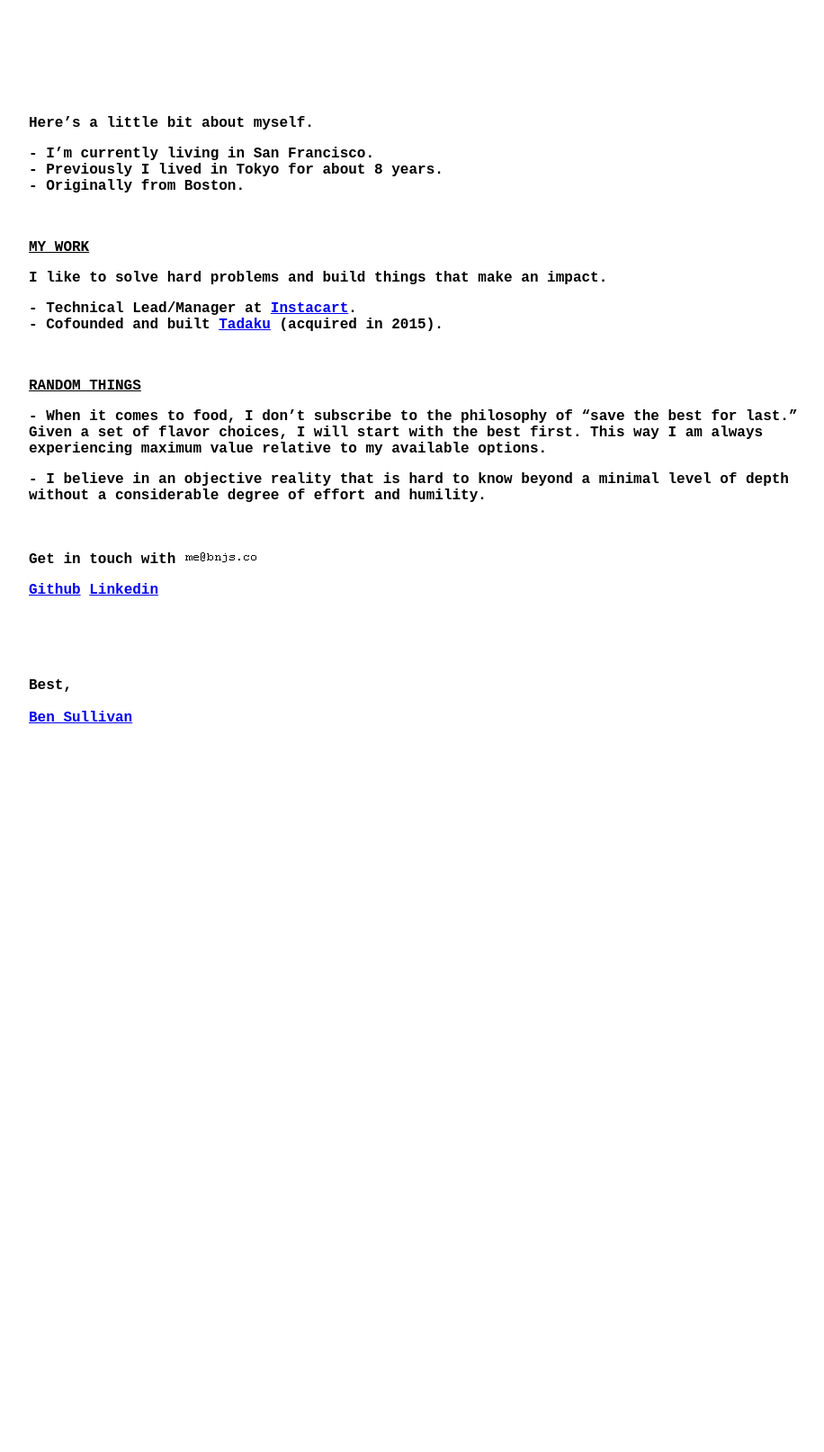
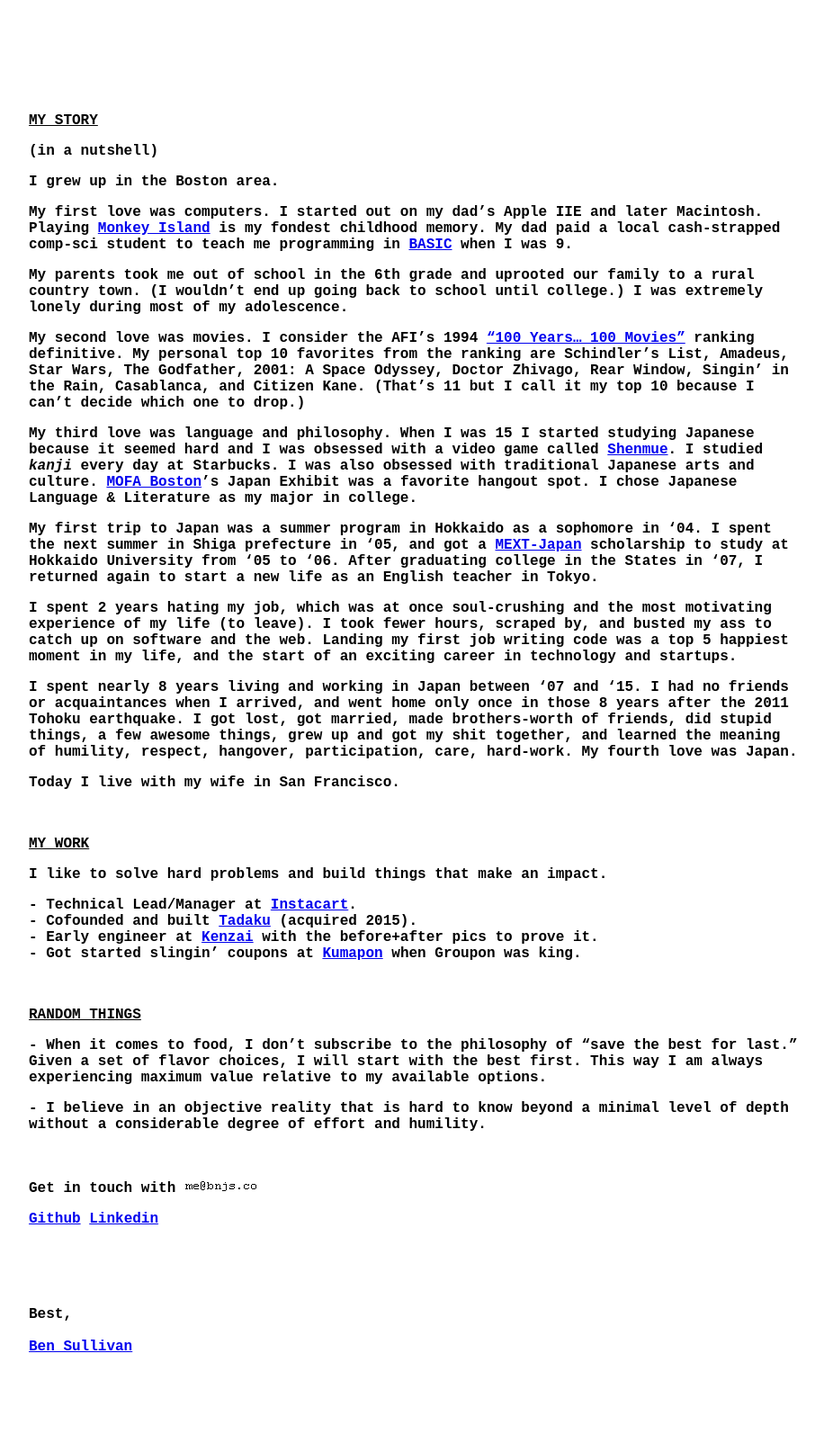
Before and after one commit to bnjs/bnjs.github.io, a Jekyll site: the page built from pages/about-me.md, in a window 1280 px wide. Shown: the whole page at 90% size, without its empty margins (178-1094 px from the left). Built offline with Jekyll 4.4.1, drawn with Linux system fonts in a browser that asks for light colours; nearby versions of some CDN libraries; before the commit the page ends 915 px from its top, so only the background shows below that.

Commit message:
My story

```diff
--- a/pages/about-me.md
+++ b/pages/about-me.md
@@ -3,11 +3,28 @@
 permalink: about-me/
 ---
 
-Here's a little bit about myself.
+## My Story
 
-\- I'm currently living in San Francisco.<br>
-\- Previously I lived in Tokyo for about 8 years.<br>
-\- Originally from Boston.<br>
+(in a nutshell)
+
+I grew up in the Boston area.
+
+My first love was computers. I started out on my dad's Apple IIE and later Macintosh. Playing [Monkey Island](https://en.wikipedia.org/wiki/The_Secret_of_Monkey_Island) is my fondest childhood memory. My dad paid a local cash-strapped comp-sci student to teach me programming in [BASIC](https://en.wikipedia.org/wiki/BASIC) when I was 9.
+
+My parents took me out of school in the 6th grade and uprooted our family to a rural country town. (I wouldn't end up going back to school until college.) I was extremely lonely during most of my adolescence.
+
+My second love was movies. I consider the AFI's 1994 ["100 Years... 100 Movies"](https://en.wikipedia.org/wiki/AFI%27s_100_Years...100_Movies) ranking definitive. My personal top 10 favorites from the ranking are Schindler's List, Amadeus, Star Wars, The Godfather, 2001: A Space Odyssey, Doctor Zhivago, Rear Window, Singin' in the Rain, Casablanca, and Citizen Kane. (That's 11 but I call it my top 10 because I can't decide which one to drop.)
+
+My third love was language and philosophy. When I was 15 I started studying Japanese because it seemed hard and I was obsessed with a video game called [Shenmue](https://en.wikipedia.org/wiki/Shenmue). I studied <em>kanji</em> every day at Starbucks. I was also obsessed with traditional Japanese arts and culture. [MOFA Boston](http://www.mfa.org/)'s Japan Exhibit was a favorite hangout spot. I chose Japanese Language & Literature as my major in college.
+
+My first trip to Japan was a summer program in Hokkaido as a sophomore in '04. I spent the next summer in Shiga prefecture in '05, and got a [MEXT-Japan](http://www.mext.go.jp/english/) scholarship to study at Hokkaido University from '05 to '06. After graduating college in the States in '07, I returned again to start a new life as an English teacher in Tokyo.
+
+I spent 2 years hating my job, which was at once soul-crushing and the most motivating experience of my life (to leave). I took fewer hours, scraped by, and busted my ass to catch up on software and the web. Landing my first job writing code was a top 5 happiest moment in my life, and the start of an exciting career in technology and startups.
+
+I spent nearly 8 years living and working in Japan between '07 and '15. I had no friends or acquaintances when I arrived, and went home only once in those 8 years after the 2011 Tohoku earthquake. I got lost, got married, made brothers-worth of friends, did stupid things,  a few awesome things, grew up and got my shit together, and learned the meaning of humility, respect, hangover, participation, care, hard-work. My fourth love was Japan.
+
+Today I live with my wife in San Francisco.
+
 
 <br>
 
@@ -16,7 +33,9 @@
 I like to solve hard problems and build things that make an impact.
 
 \- Technical Lead/Manager at <a href="https://www.instacart.com/" target="_blank">Instacart</a>.<br>
-\- Cofounded and built <a href="http://www.tadaku.com" target="_blank">Tadaku</a> (acquired in 2015).
+\- Cofounded and built <a href="http://www.tadaku.com" target="_blank">Tadaku</a> (acquired 2015).<br>
+\- Early engineer at <a href="http://www.kenzai.me" target="_blank">Kenzai</a> with the before+after pics to prove it.<br>
+\- Got started slingin' coupons at <a href="http://kumapon.jp" target="_blank">Kumapon</a> when Groupon was king.
 
 <br>
 
```
